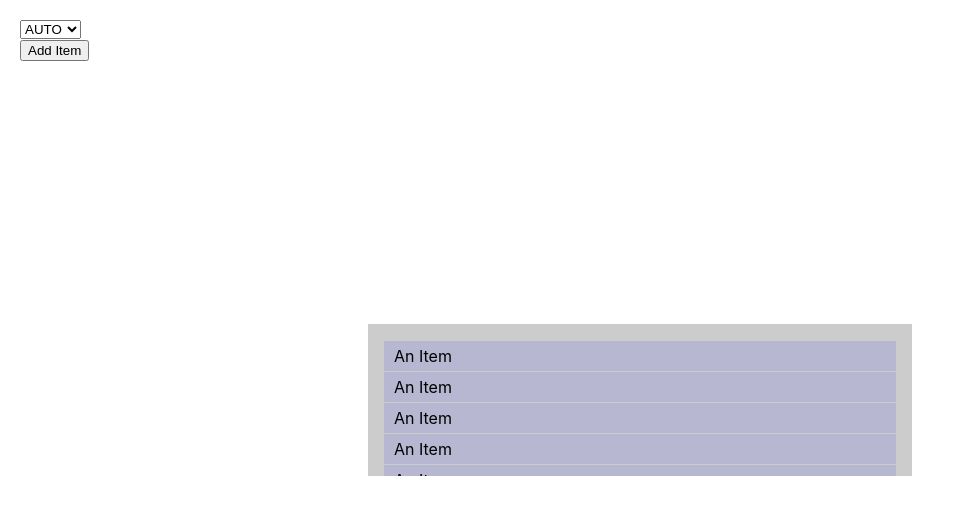
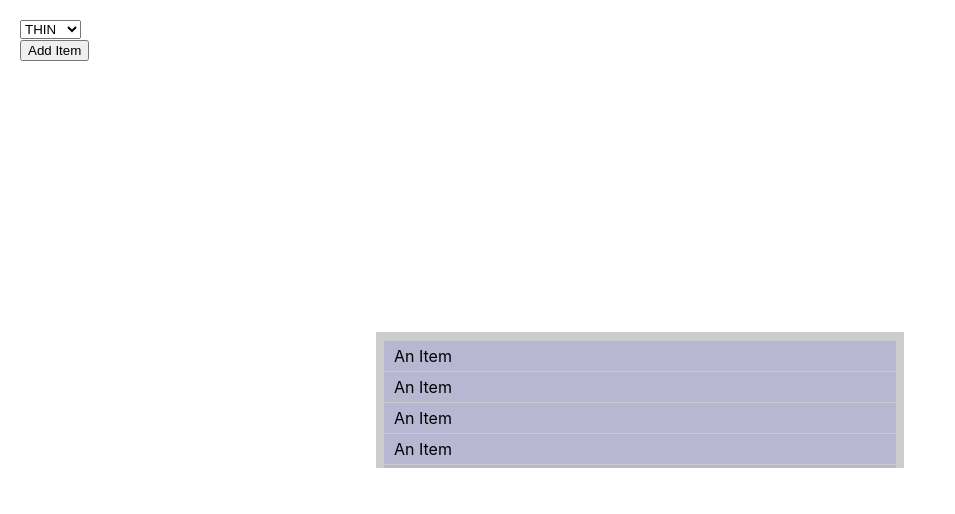
Before and after one commit to amadeus/experiment-cross-platform-scrollers, a React (Create React App) app: page / in a window 1280 px wide. Shown: the top 514 px of the page, without its empty margins (0-955 px from the left). Built offline with nearby package versions, Linux system fonts and the light colour scheme; the HTML template or start-up script is replaced by a standard one.

Commit message:
Change app default to THIN

```diff
--- a/src/App.tsx
+++ b/src/App.tsx
@@ -26,7 +26,7 @@ enum ScrollbarSizes {
 
 export default () => {
   const ref = useRef<ScrollerRef>(null);
-  const [size, setSize] = useState<ScrollbarSizes>(ScrollbarSizes.AUTO);
+  const [size, setSize] = useState<ScrollbarSizes>(ScrollbarSizes.THIN);
   const handleChange = useCallback(({currentTarget: {value}}) => {
     switch (value) {
       case ScrollbarSizes.AUTO:
```
